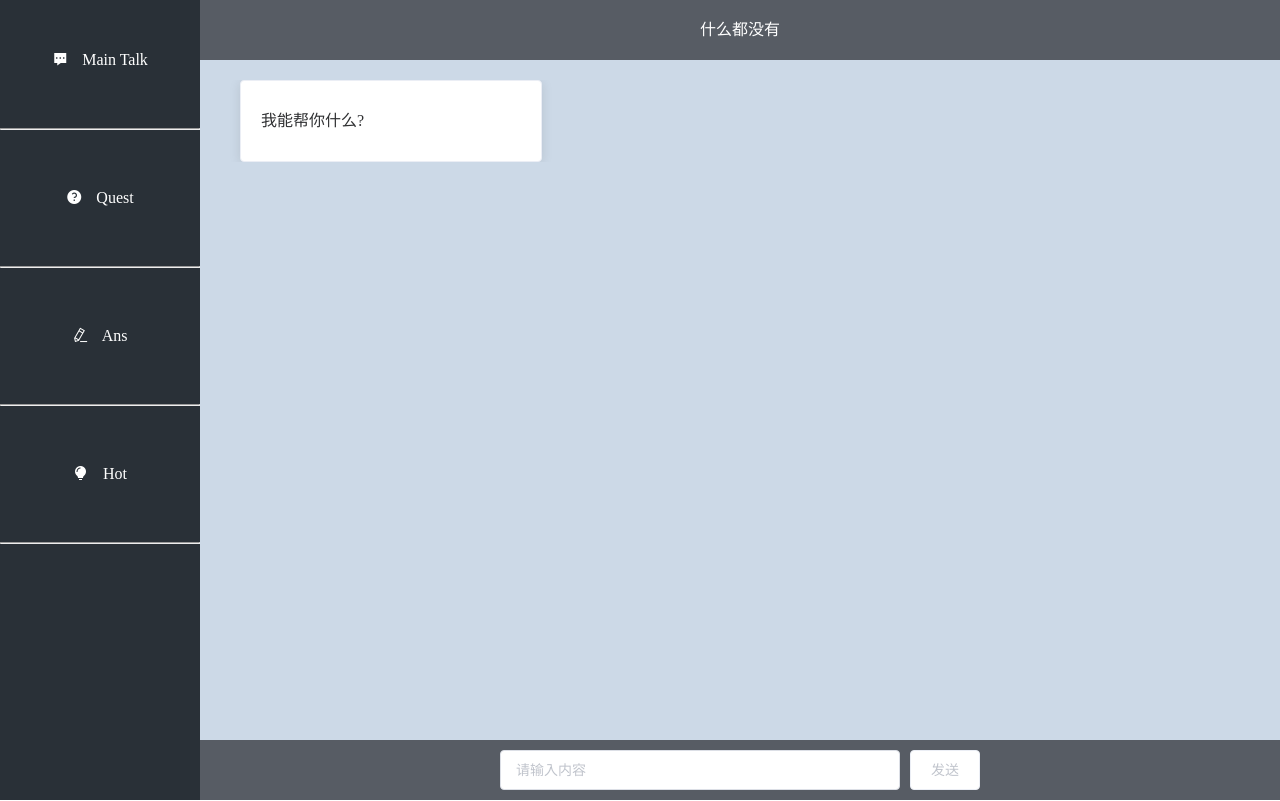
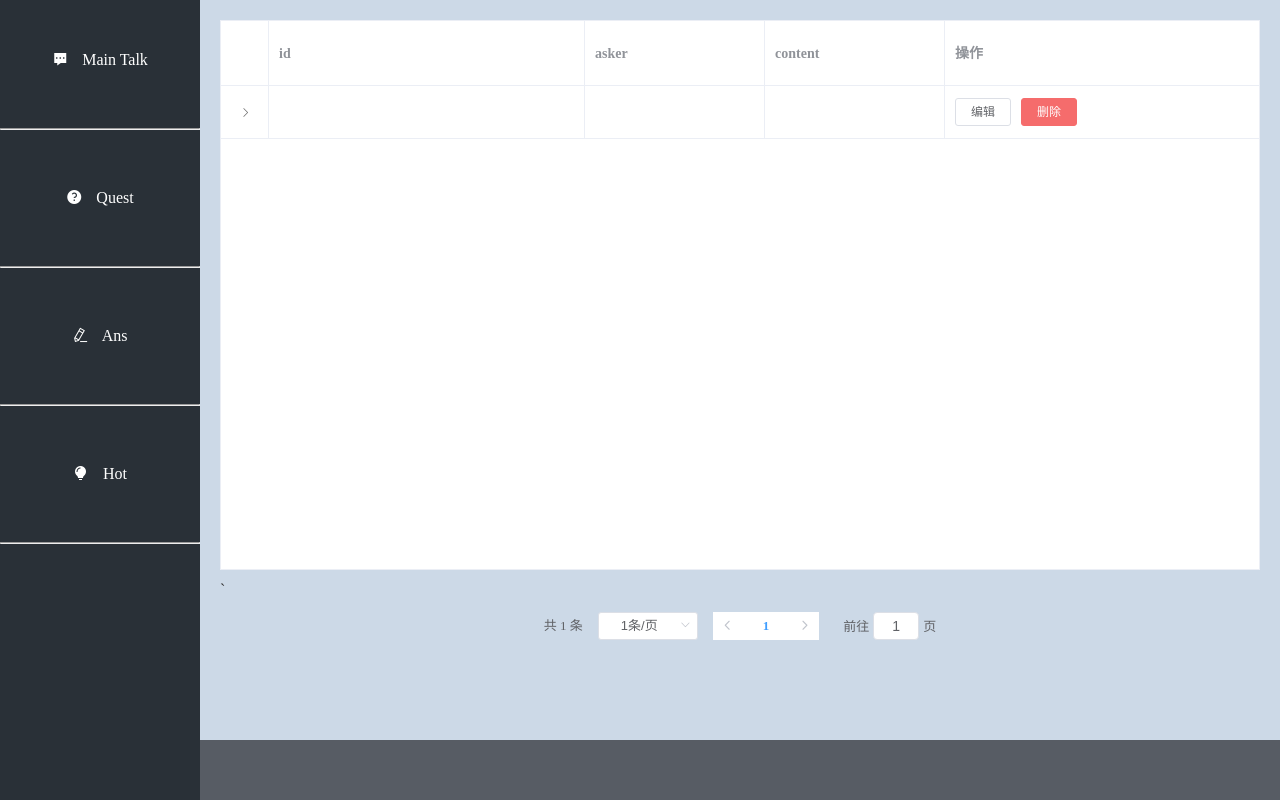
Before and after one commit to cp-cp/Mini-Chatgpt, a Vue app: page /#/quest in a window 1280 px wide. Before the commit this address led to /#/. Built offline with nearby package versions, Linux system fonts and the light colour scheme; no server answers.

Commit message:
完成问题表格和分页器

```diff
--- a/src/components/QuestionList.vue
+++ b/src/components/QuestionList.vue
@@ -1,8 +1,9 @@
 <template>
     <div>
         <el-table
-        :data="tableData"
+        :data="tableData.slice((this.currentPage-1)*this.pageSize,this.currentPage*this.pageSize)"
         stripe
+        height="550px"
         border
         style="width: 100%;height: 100%;">
             <el-table-column type="expand">
@@ -33,6 +34,15 @@
                 </template>
             </el-table-column>
         </el-table>
+`       <el-pagination align='center'
+        @size-change="handleSizeChange"
+        @current-change="handleCurrentChange"
+        :current-page="currentPage"
+        :page-sizes="[1,5,10,20]"
+        :page-size="pageSize"
+        layout="total, sizes, prev, pager, next, jumper"
+        :total="tableData.length">
+        </el-pagination>
     </div>
 </template>
 <script>
@@ -40,10 +50,23 @@
     export default {
         data() {
             return {
-                tableData: [{asker:"",content:"",id:""}]
+                tableData: [{asker:"",content:"",id:""}],
+                currentPage: 1, // 当前页码
+                pageSize: 8 // 每页的数据条数
             }
         },
         methods: {
+            //每页条数改变时触发 选择一页显示多少行
+            handleSizeChange(val) {
+                console.log(`每页 ${val} 条`);
+                this.currentPage = 1;
+                this.pageSize = val;
+            },
+            //当前页改变时触发 跳转其他页
+            handleCurrentChange(val) {
+                console.log(`当前页: ${val}`);
+                this.currentPage = val;
+            },
             resetDateFilter() {
                 this.$refs.filterTable.clearFilter('date');
             },
@@ -91,4 +114,8 @@
     margin-bottom: 0;
     width: 50%;
   }
+  .el-form-item{
+    margin-top: 18px;
+    margin-bottom: 18px;
+  }
 </style>
```
